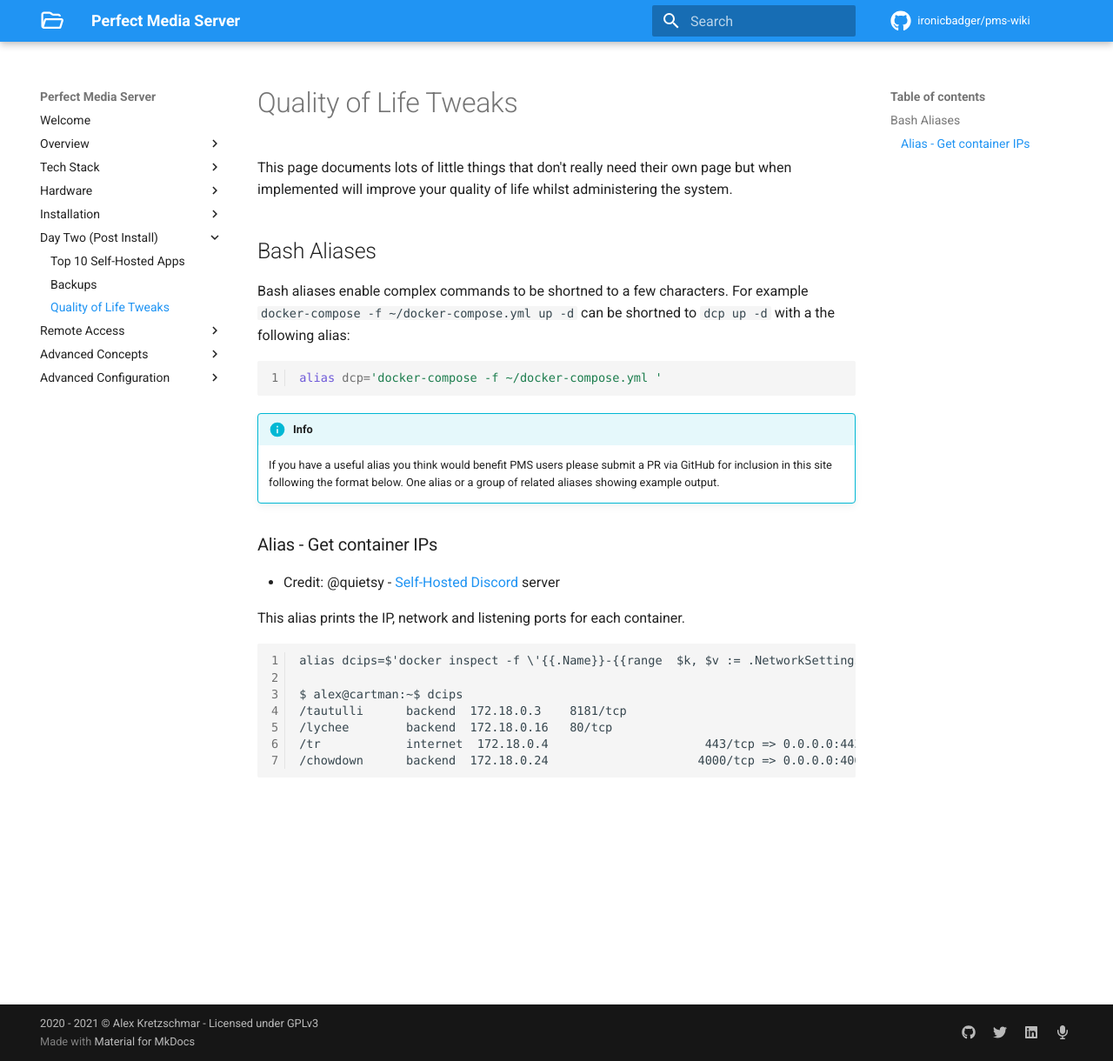
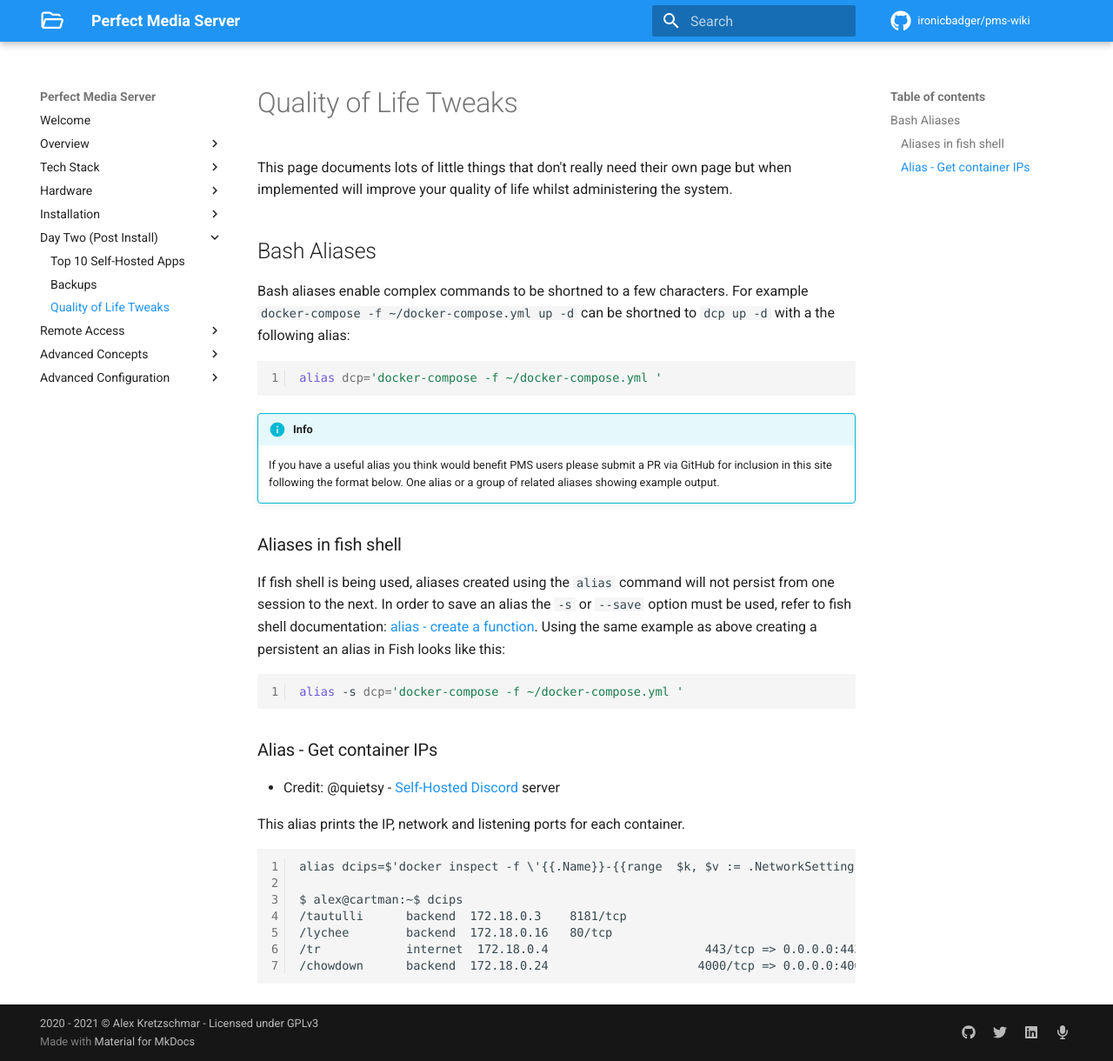
Before and after one commit to ironicbadger/pms-wiki, an MkDocs documentation site: the page built from docs/day-two/quality-of-life-tweaks.md, in a window 1280 px wide and 1220 px high. Shown: the whole window at 87% size. Built offline with MkDocs 1.6.1 and Material for MkDocs 9.7.7, drawn with Linux system fonts in a browser that asks for light colours; some web fonts are replaced; comment, search, counter and statistics services are not loaded.

Commit message:
How to save aliases when using fish shell
First, apologies if I have submitted two pull requests, I'm not a developer and this is my first time contributing to something that isn't my personal repository.

This is something I initially found confusing. I installed fish shell based on a recommendation online and didn't realize that the alias command behaves differently. It creates the alias just as bash would but only for the current session. I think that many newcomers that happen to have fish installed may become confused that when their aliases are gone the next session.

If you are interested it may be nice to add a section on fish shell here as I personally find it a great "quality of life tweak". If you are interested let me know and I can draft something up.

````diff
--- a/docs/day-two/quality-of-life-tweaks.md
+++ b/docs/day-two/quality-of-life-tweaks.md
@@ -12,6 +12,13 @@ alias dcp='docker-compose -f ~/docker-compose.yml '
 
 !!! info
     If you have a useful alias you think would benefit PMS users please submit a PR via GitHub for inclusion in this site following the format below. One alias or a group of related aliases showing example output.
+
+### Aliases in fish shell
+If fish shell is being used, aliases created using the `alias` command will not persist from one session to the next. In order to save an alias the `-s` or `--save` option must be used, refer to fish shell documentation: [alias - create a function](https://fishshell.com/docs/current/cmds/alias.html). Using the same example as above creating a persistent an alias in Fish looks like this:
+
+```fish
+alias -s dcp='docker-compose -f ~/docker-compose.yml '
+```
 
 ### Alias - Get container IPs
 
````
